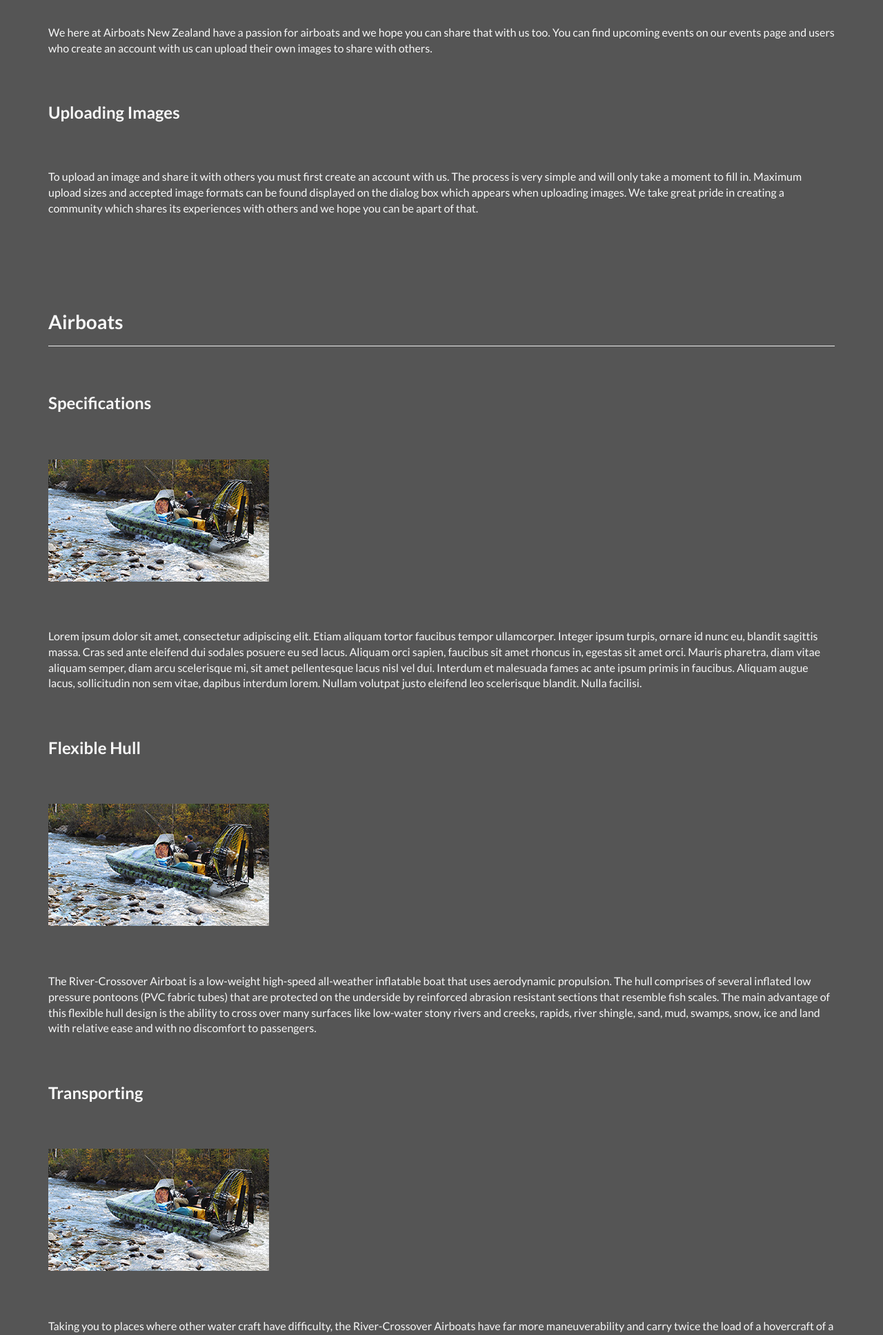
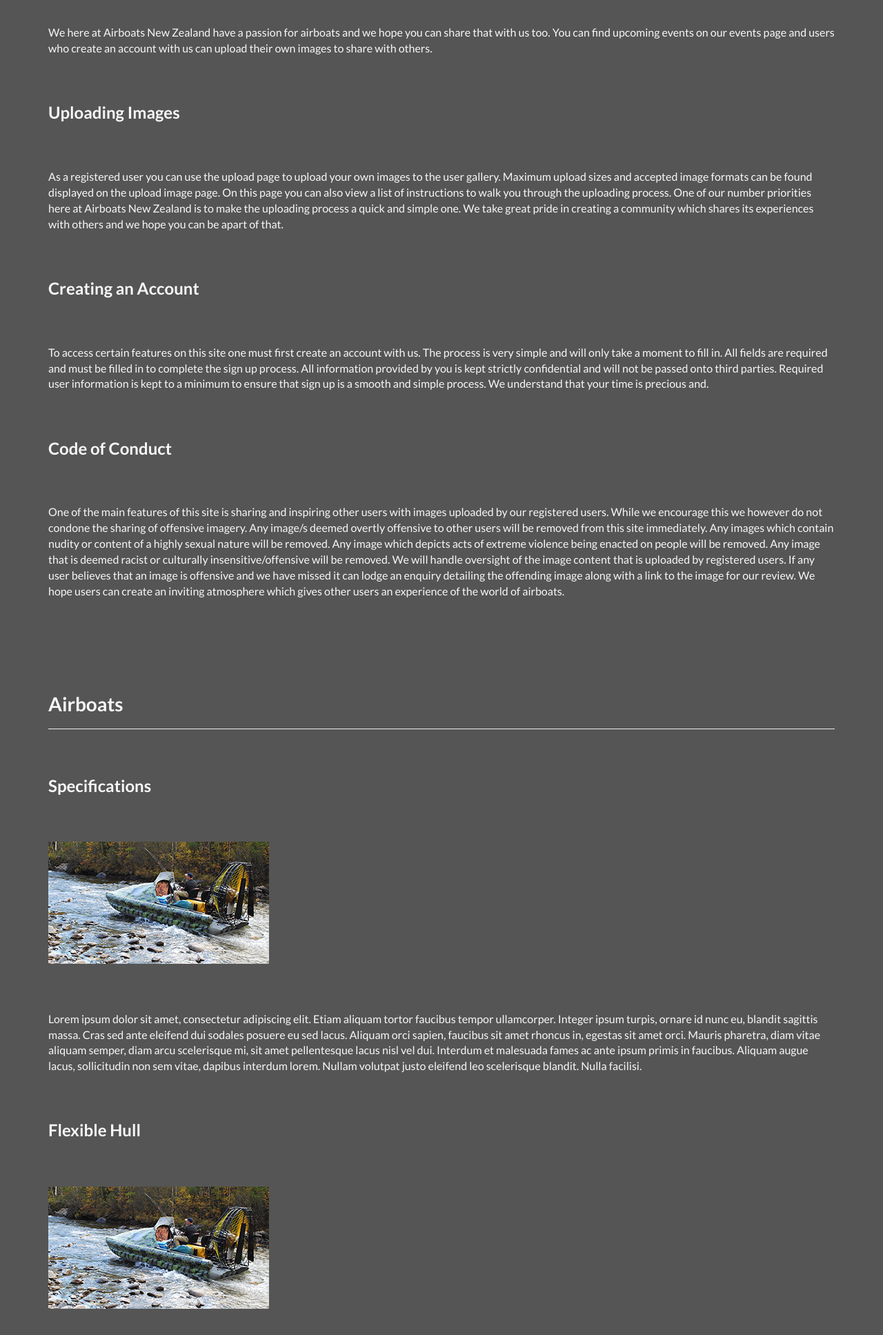
Before and after one commit to Kris-King/AirboatsNZ, a CodeIgniter app: page /index.php/site/about in a window 1280 px wide. Shown: the part 367-2302 px from the top of the page at 69% size. Run offline with CodeIgniter, Linux system fonts and the light colour scheme.

Commit message:
Merge origin/master
Conflicts:
	application/controllers/auth.php
	application/models/user.php
	application/views/pages/about.php
	application/views/pages/home.php
	application/views/pages/sign_up.php
	application/views/themes/default.php
	assets/themes/default/css/custom.css
	nbproject/project.properties
	nbproject/project.xml

```diff
--- a/application/views/pages/about.php
+++ b/application/views/pages/about.php
@@ -13,11 +13,38 @@
         <section class="spacing">
             <h3>Uploading Images</h3>
             <p>
-                To upload an image and share it with others you must first create an account with us.
-                The process is very simple and will only take a moment to fill in. Maximum upload sizes and accepted image
-                formats can be found displayed on the dialog box which appears when uploading images.
-                We take great pride in creating a community which shares its experiences with others and
-                we hope you can be apart of that.
+                As a registered user you can use the upload page to upload your own images to the user gallery.
+                Maximum upload sizes and accepted image formats can be found displayed on the upload image page.
+                On this page you can also view a list of instructions to walk you through the uploading process.
+                One of our number priorities here at Airboats New Zealand is to make the uploading process a
+                quick and simple one. We take great pride in creating a community which shares its experiences
+                with others and we hope you can be apart of that.
+            </p>
+        </section>
+
+        <section class="spacing">
+            <h3>Creating an Account</h3>
+            <p>
+                To access certain features on this site one must first create an account with us.
+                The process is very simple and will only take a moment to fill in. All fields are required
+                and must be filled in to complete the sign up process. All information provided by you is kept strictly
+                confidential and will not be passed onto third parties. Required user information is kept to a minimum to
+                ensure that sign up is a smooth and simple process. We understand that your time is precious and.
+            </p>
+        </section>
+
+        <section class="spacing">
+            <h3>Code of Conduct</h3>
+            <p>
+                One of the main features of this site is sharing and inspiring other users with images uploaded by our
+                registered users. While we encourage this we however do not condone the sharing of offensive imagery.
+                Any image/s deemed overtly offensive to other users will be removed from this site immediately.
+                Any images which contain nudity or content of a highly sexual nature will be removed. Any image which
+                depicts acts of extreme violence being enacted on people will be removed. Any image that is deemed racist
+                or culturally insensitive/offensive will be removed. We will handle oversight of the image content that is
+                uploaded by registered users. If any user believes that an image is offensive and we have missed it can
+                lodge an enquiry detailing the offending image along with a link to the image for our review. We hope users can
+                create an inviting atmosphere which gives other users an experience of the world of airboats.
             </p>
         </section>
 
```
Also changed, not shown: uploads/Desert.jpg (deleted), uploads/Penguins.jpg (deleted), uploads/Penguins1.jpg (deleted), uploads/Penguins2.jpg (deleted), uploads/Penguins3.jpg (deleted), uploads/Tulips.jpg (deleted), uploads/Tulips1.jpg (deleted), uploads/Tulips2.jpg (deleted), uploads/Tulips3.jpg (deleted).
